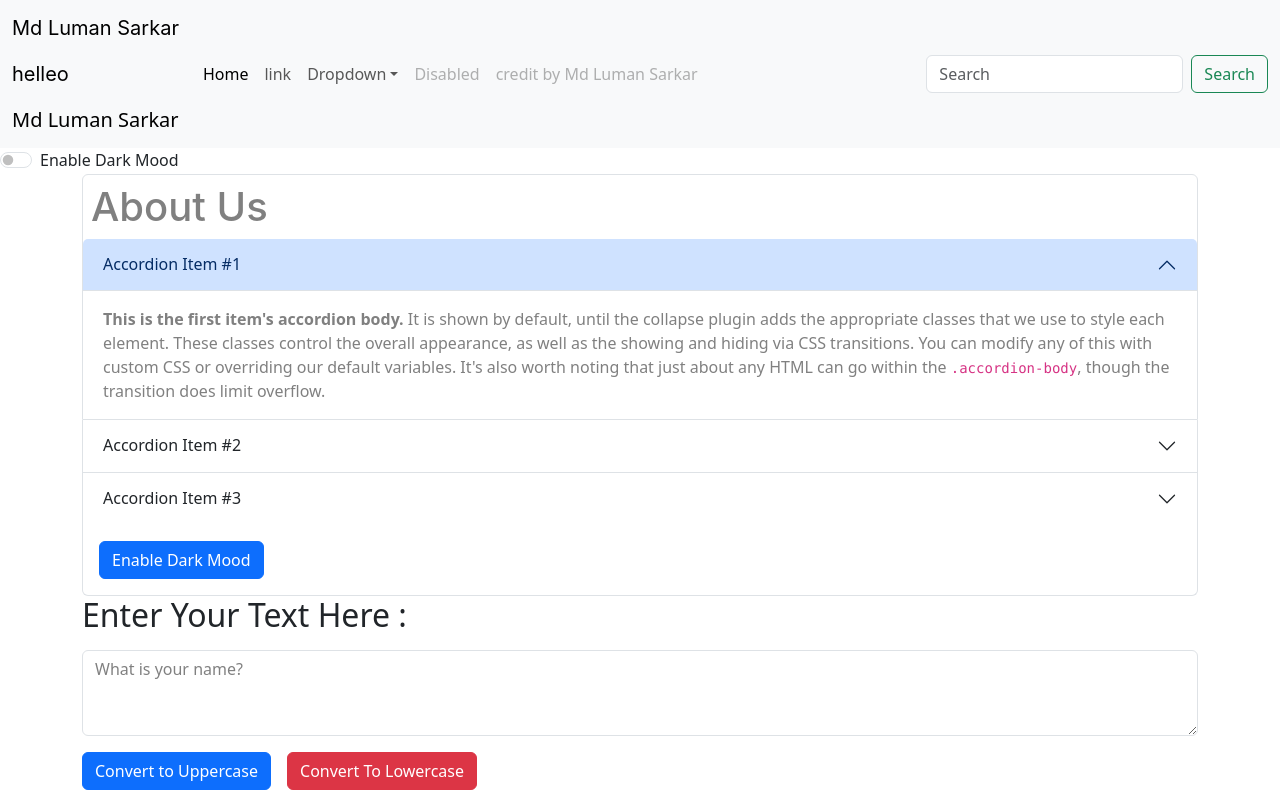
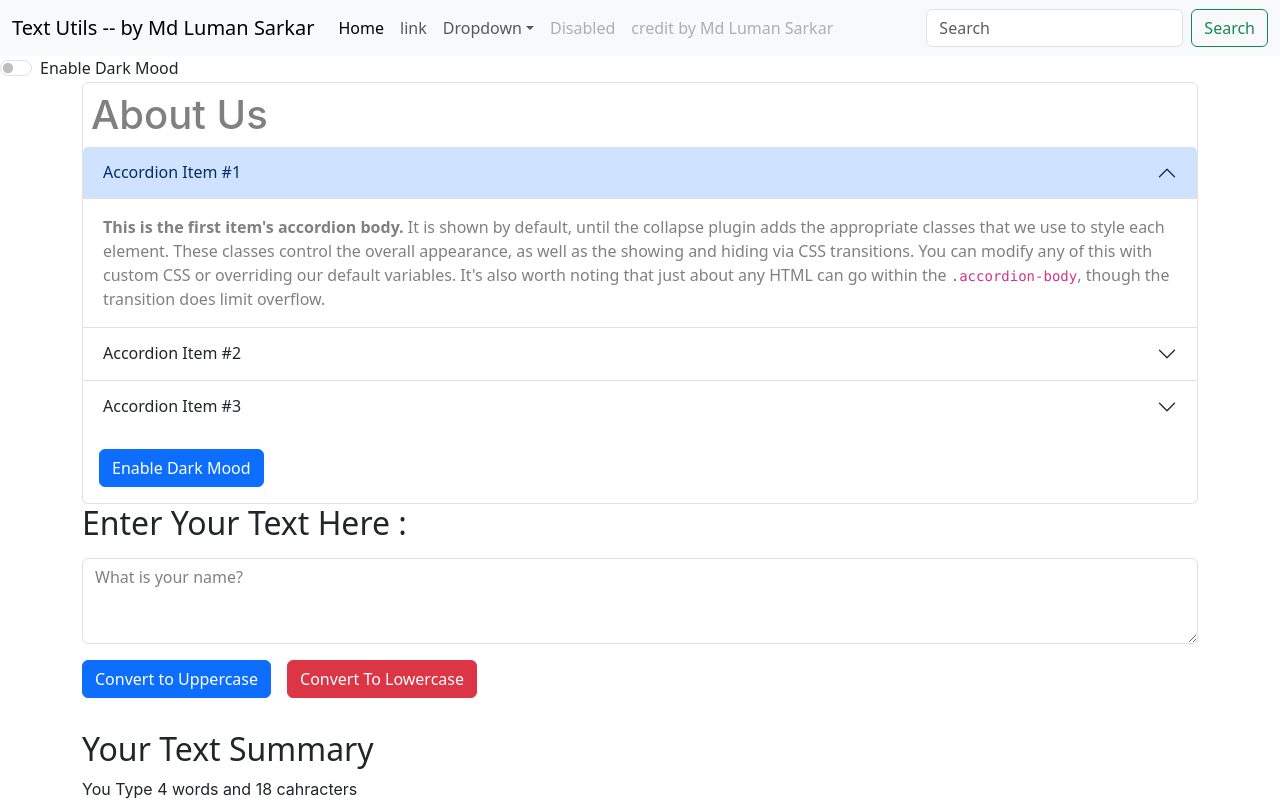
Before and after one commit to mdlumansarkar/TextUtils, a React (Create React App) app: page / in a window 1280 px wide. Shown: the top 801 px of the page. Built offline with nearby package versions, Linux system fonts and the light colour scheme.

Commit message:
updated
updated version

```diff
--- a/src/App.js
+++ b/src/App.js
@@ -51,7 +51,7 @@
   return (
     <>
     {/* <Router> */}
-    <Navbar title = "Md Luman Sarkar" mode = {mood} toggleMood = {toggleMood} text = {text}/>
+    <Navbar title = "Text Utils -- by Md Luman Sarkar" mode = {mood} toggleMood = {toggleMood} text = {text}/>
     <Alert alert = {alert}/>
 
     {/* <Switch>}
--- a/src/components/Navbar.js
+++ b/src/components/Navbar.js
@@ -10,7 +10,7 @@
     <>
     <nav className={`navbar navbar-expand-lg navbar-${props.mode}  bg-${props.mode}`}>
   <div className="container-fluid">
-    <a className="navbar-brand" href="/"><p>Md Luman Sarkar</p> <p>helleo</p> {props.title}</a>
+    <a className="navbar-brand" href="/">{props.title}</a>
     <button className="navbar-toggler" type="button" data-bs-toggle="collapse" data-bs-target="/navbarSupportedContent" aria-controls="navbarSupportedContent" aria-expanded="false" aria-label="Toggle navigation">
       <span className="navbar-toggler-icon"></span>
     </button>
```
Also changed, not shown: 7 other files (tests, documents, lock files or other folders).
